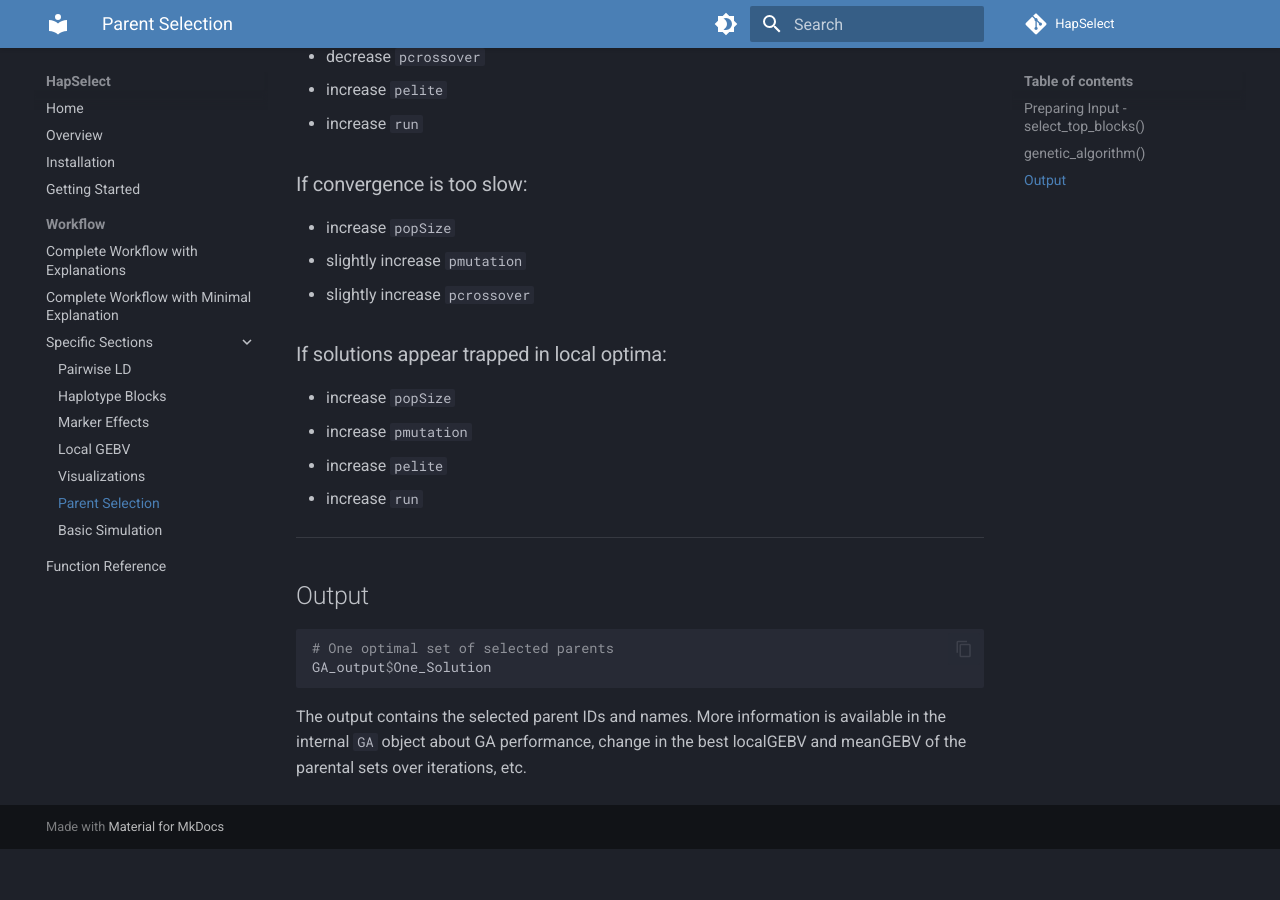
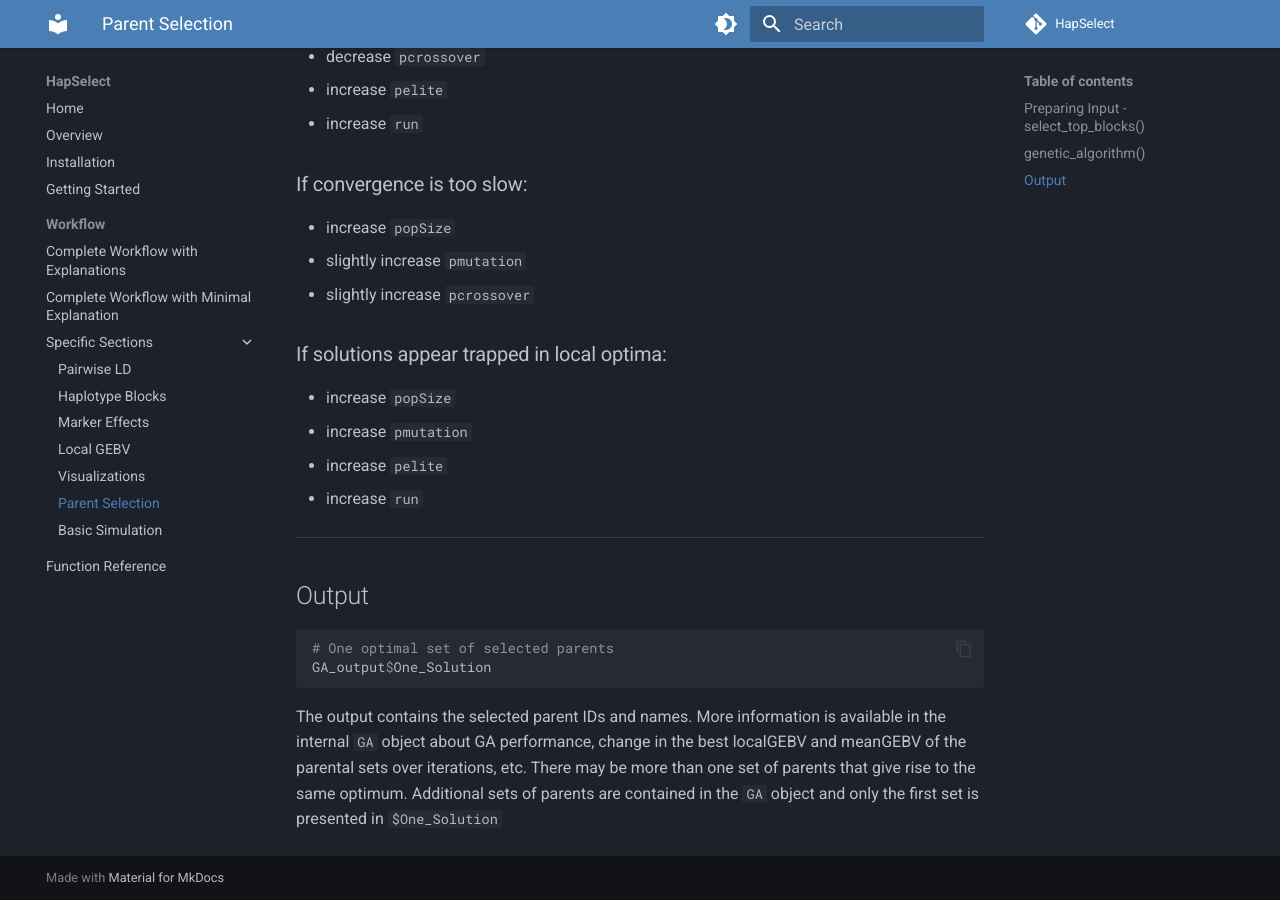
Before and after one commit to wrshf7/HapSelect-Docs, an MkDocs documentation site: the page built from docs/workflow/parent-selection.md, in a window 1280 px wide and 900 px high, scrolled down 6067 px. Built offline with MkDocs 1.6.1 and Material for MkDocs 9.7.7, drawn with Linux system fonts in a browser that asks for light colours; comment, search, counter and statistics services are not loaded; before the commit the page ends 6916 px from its top, so only the background shows below that.

Commit message:
Update parent-selection.md

````diff
--- a/docs/workflow/parent-selection.md
+++ b/docs/workflow/parent-selection.md
@@ -239,4 +239,4 @@ Very aggressive elite selection may reduce genetic diversity within the GA searc
 GA_output$One_Solution
 ```
 
-The output contains the selected parent IDs and names. More information is available in the internal `GA` object about GA performance, change in the best localGEBV and meanGEBV of the parental sets over iterations, etc.
+The output contains the selected parent IDs and names. More information is available in the internal `GA` object about GA performance, change in the best localGEBV and meanGEBV of the parental sets over iterations, etc. There may be more than one set of parents that give rise to the same optimum. Additional sets of parents are contained in the `GA` object and only the first set is presented in `$One_Solution`
````
